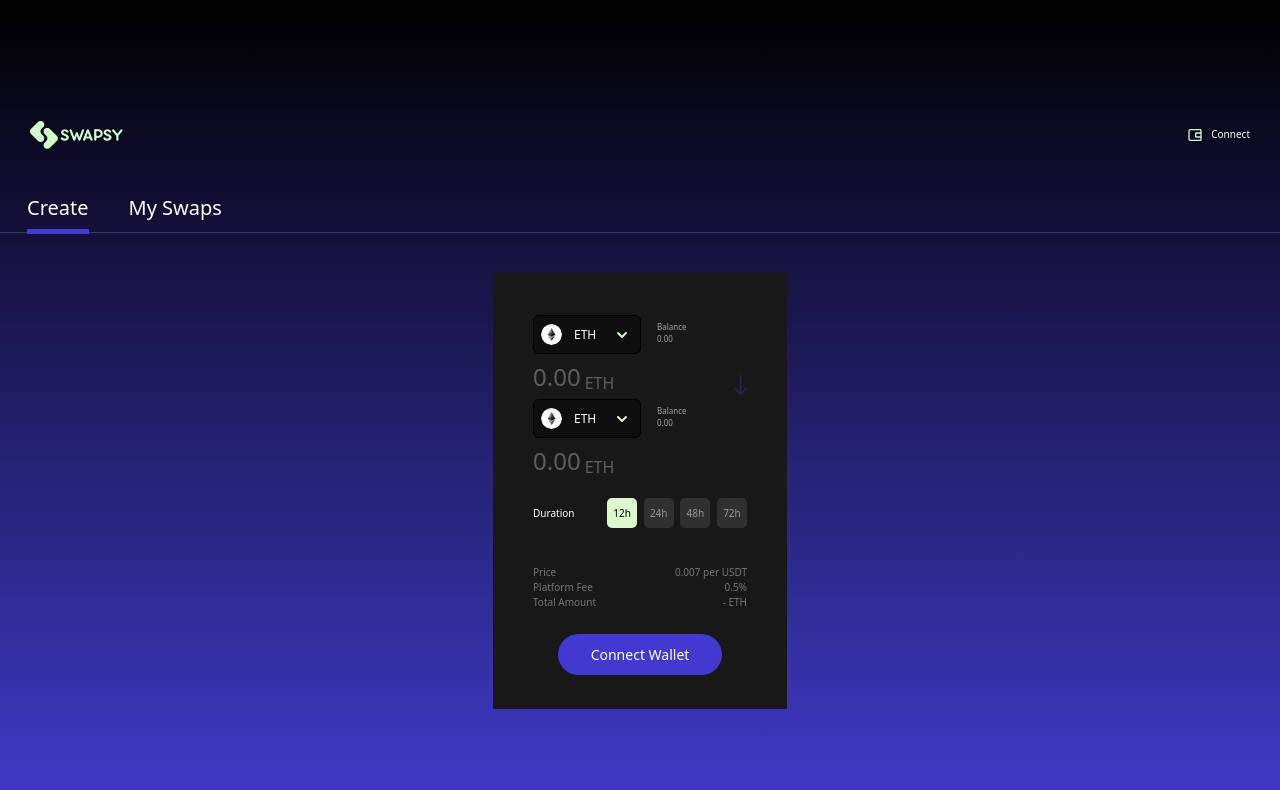
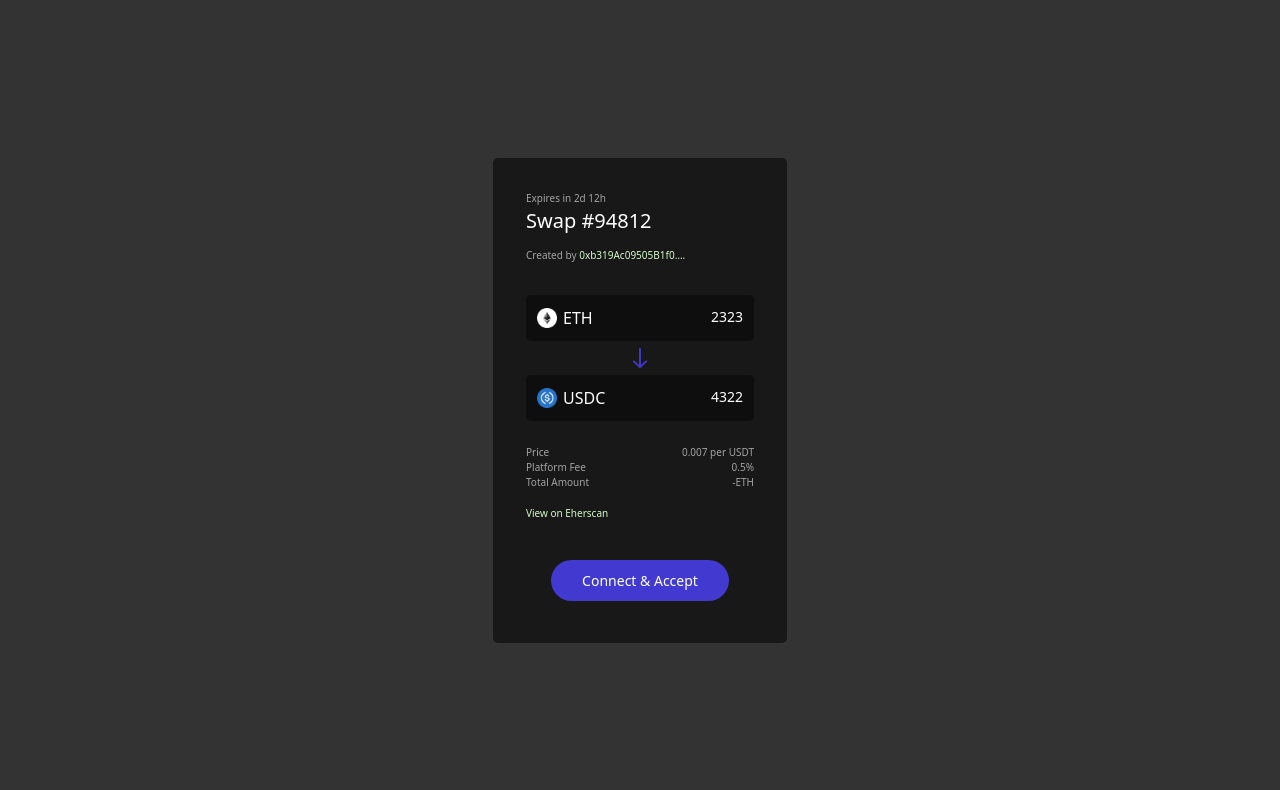
Before and after one commit to harisalkarni/swapsy-test, a React (Create React App) app: page / in a window 1280 px wide. Shown: the top 790 px of the page. Built offline with nearby package versions, Linux system fonts and the light colour scheme.

Commit message:
basic swap connect

```diff
--- a/src/App.tsx
+++ b/src/App.tsx
@@ -3,7 +3,7 @@ import SwapPage from "./organism/swapIndex";
 export default function App() {
   return (
     <div>
-      <SwapPage />
+      <HomePage />
     </div>
   );
 }
--- /dev/null
+++ b/src/atom/SwapConnect.tsx
@@ -0,0 +1,26 @@
+import TokenConfirm from "./TokenConfirm";
+import ArrowIcon from "../assets/arrow-icon.svg";
+
+interface SwapConnectData {
+  tokenFrom: string;
+  amountFrom: number;
+  tokenTo: string;
+  amountTo: number;
+}
+
+interface SwapConnectProps {
+  swap: SwapConnectData;
+}
+const SwapConnect = ({ swap }: SwapConnectProps) => {
+  return (
+    <div>
+      <TokenConfirm token={swap.tokenFrom} amount={swap.amountFrom} />
+      <div className="py-[7px] flex flex-row justify-center">
+        <img src={ArrowIcon} alt="Arrow Icon" />
+      </div>
+      <TokenConfirm token={swap.tokenTo} amount={swap.amountTo} />
+    </div>
+  );
+};
+
+export default SwapConnect;
--- /dev/null
+++ b/src/atom/TokenConfirm.tsx
@@ -0,0 +1,37 @@
+import EthIcon from "../assets/coin-eth.png";
+import USDT from "../assets/coin-usdt.png";
+import USDC from "../assets/coin-usdc.png";
+import DAI from "../assets/coin-dai.png";
+interface TokenConfirmProps {
+  token: string;
+  amount: number;
+}
+const TokenConfirm = ({ token, amount }: TokenConfirmProps) => {
+  const renderIcon = (type: string) => {
+    switch (type) {
+      case "ETH":
+        return EthIcon;
+      case "USDC":
+        return USDC;
+      case "USDT":
+        return USDT;
+      case "DAI":
+        return DAI;
+      default:
+        break;
+    }
+  };
+  return (
+    <div className="flex flex-row justify-between bg-secondaryblack p-[11px] rounded-[5px]">
+      <div className="flex flex-row items-center">
+        <div className="w-[20px] h-[20px] mr-[6px]">
+          <img src={renderIcon(token)} alt="Eth icon" />
+        </div>
+        <div className="text-white text-[16px]">{token}</div>
+      </div>
+      <div className="text-white text-[14px]">{amount}</div>
+    </div>
+  );
+};
+
+export default TokenConfirm;
--- /dev/null
+++ b/src/molecule/SwapScreen.tsx
@@ -0,0 +1,46 @@
+import SwapConnect from "../atom/SwapConnect";
+const SwapScreen = () => {
+  const ExampleSwap = {
+    tokenFrom: "ETH",
+    amountFrom: 2323,
+    tokenTo: "USDC",
+    amountTo: 4322,
+  };
+
+  return (
+    <div className="w-[294px] h-[485px] bg-erie-black rounded-[5px] pt-[33px] px-[33px] relative">
+      <div className="text-white opacity-60 text-[10px]">Expires in 2d 12h</div>
+      <div className="text-[20px] text-white mb-[12px]">Swap #94812</div>
+      <div className="text-white text-[10px] mb-[32px]">
+        <span className="text-white opacity-60">Created by </span>
+        <span className="text-tea-green truncate">0xb319Ac09505B1f0….</span>
+      </div>
+      <SwapConnect swap={ExampleSwap} />
+      <div className="mt-[24px]">
+        <div className="text-white opacity-60 flex flex-row justify-between text-[10px]">
+          <div>Price</div>
+          <div>0.007 per USDT</div>
+        </div>
+        <div className="text-white opacity-60 flex flex-row justify-between text-[10px]">
+          <div>Platform Fee</div>
+          <div>0.5%</div>
+        </div>
+        <div className="text-white opacity-60 flex flex-row justify-between text-[10px]">
+          <div>Total Amount</div>
+          <div>-ETH</div>
+        </div>
+        <div className="text-tea-green text-[10px] mt-[16px]">
+          View on Eherscan
+        </div>
+      </div>
+
+      <div className="absolute bottom-[42px] flex flex-row justify-center w-full left-0 right-0">
+        <button className="bg-ocean-blue text-white text-[14px] py-[10px] px-[31px] rounded-full">
+          Connect & Accept
+        </button>
+      </div>
+    </div>
+  );
+};
+
+export default SwapScreen;
--- a/src/organism/index.tsx
+++ b/src/organism/index.tsx
@@ -2,10 +2,11 @@
 import ConnectWallet from "../molecule/ConnectWallet";
 import WrongNetwork from "../atom/WrongNetwork";
 import Swap from "../molecule/Swap";
+import SwapScreen from "../molecule/SwapScreen";
 const HomePage = () => {
   return (
     <div className="flex flex-1 bg-black bg-opacity-80 min-h-screen justify-center items-center">
-      <WrongNetwork />
+      <SwapScreen />
     </div>
   );
 };
```
